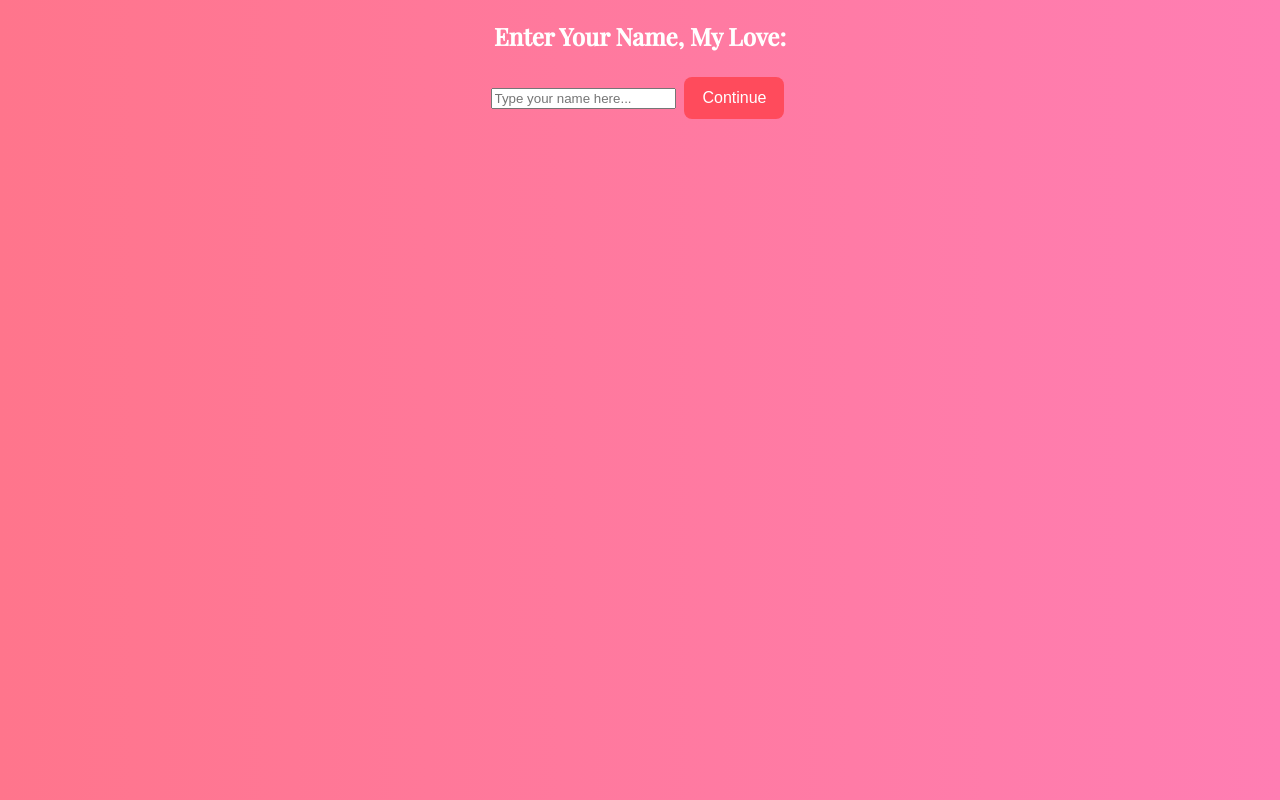
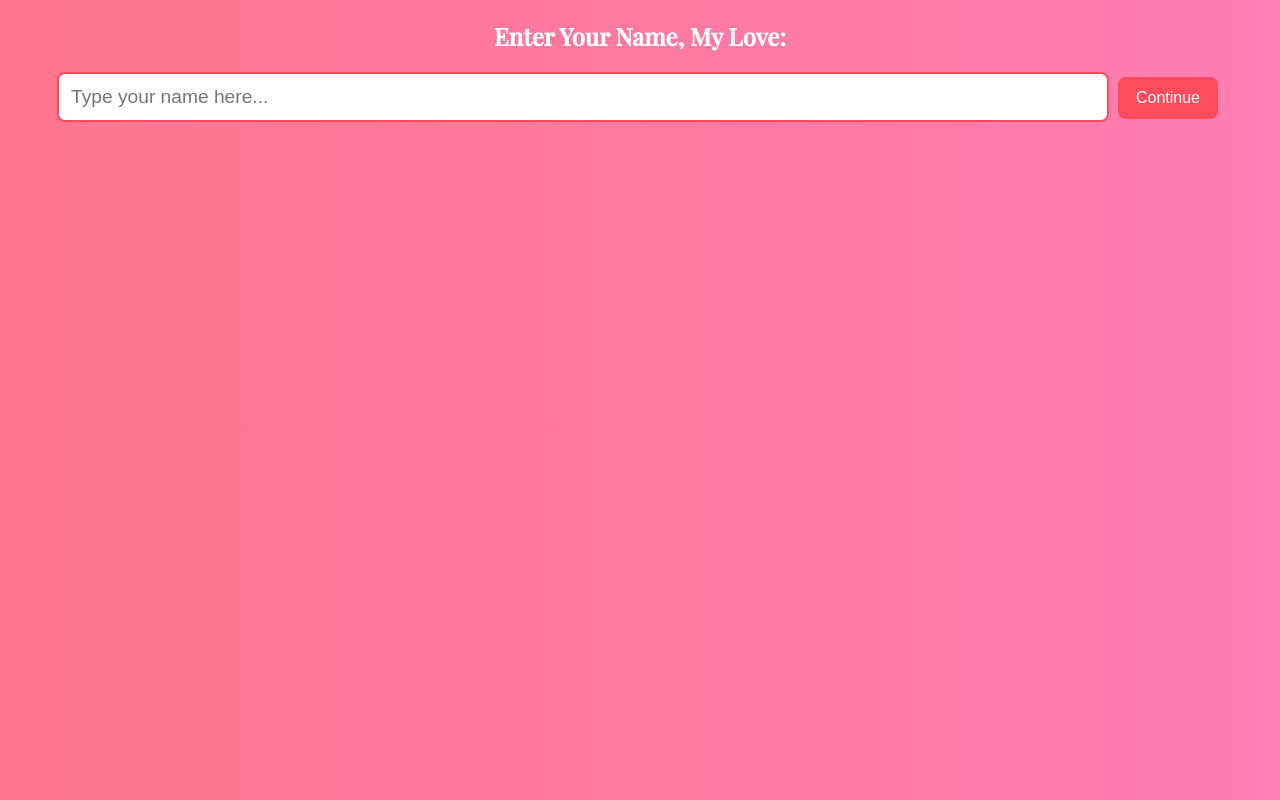
Before and after one commit to parveen981/valentine-week, a plain HTML site: page index.html in a window 1280 px wide. Both pictures are taken after a click on the button "Start". Drawn offline with nearby package versions, Linux system fonts and the light colour scheme.

Commit message:
making the input box size big.

```diff
--- a/style.css
+++ b/style.css
@@ -37,6 +37,16 @@ button {
 
 button:hover {
     background: #ff6f91;
+}
+
+/* Input Box */
+input[type="text"] {
+    width: 80%;
+    padding: 12px;
+    font-size: 1.2rem;
+    border: 2px solid #ff4b5c;
+    border-radius: 8px;
+    margin-bottom: 20px;
 }
 
 /* Message Box */
```
